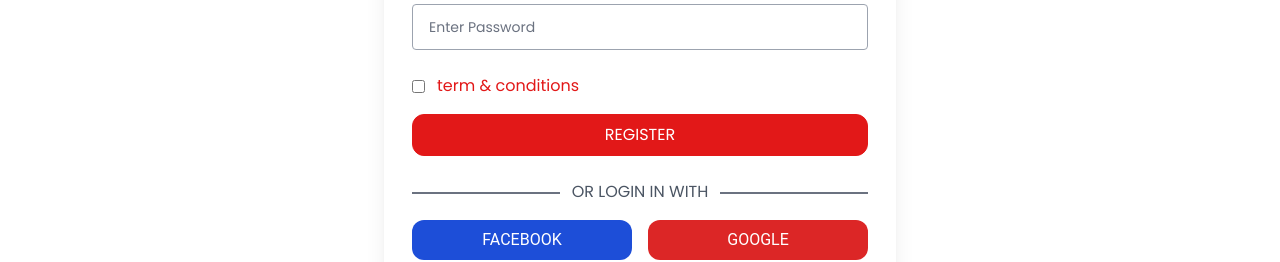
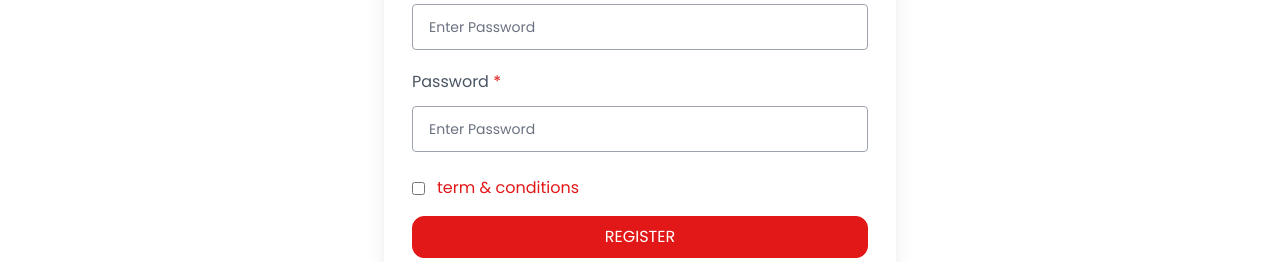
Before and after one commit to efegorkemumit/React_Django_Mutli_Vendor, a React (Vite) app in the folder vite-project/: page /register in a window 1280 px wide. Shown: the part 556-818 px from the top of the page. Built offline with nearby package versions, Linux system fonts and the light colour scheme; no server answers.

Commit message:
register valid 2
Youtube Efe Görkem Ümit

```diff
--- a/vite-project/src/pages/Register.tsx
+++ b/vite-project/src/pages/Register.tsx
@@ -9,10 +9,12 @@ function Register() {
         email:'',
         password:'',
         full_name:'',
+        password2:'',
     });
 
     const [error, setError] = useState(null);
     const [successMessage, setsuccessMessage] = useState(null);
+    const [isCheckboxChecked, setisCheckboxChecked] = useState(false);
 
 
 
@@ -22,6 +24,34 @@ function Register() {
 
     const handleLogin = async(e) =>{
         e.preventDefault();
+
+        if(!isCheckboxChecked)
+        {
+            setError("Please accept the terms before register")
+            setsuccessMessage(null);
+            return;
+        }
+
+        if(formData.full_name==='' || formData.email==='' || formData.password==='')
+        {
+            setError("All field are required")
+            setsuccessMessage(null);
+            return;
+        }
+
+        if(formData.password.length < 6)
+        {
+            setError("Password is longer")
+            setsuccessMessage(null);
+            return;
+        }
+
+        if(formData.password2 != formData.password)
+        {
+            setError("not same password")
+            setsuccessMessage(null);
+            return;
+        }
 
         try{
 
@@ -83,7 +113,12 @@ function Register() {
                 </div>
                 <div>
                     <label class="text-gray-600 mb-3 block"> Password <span class="text-primary" > * </span></label>
-                    <input type="password" class="input-box" name="password" onChange={handeChange} value={formData.password}  placeholder="Enter Password"/>
+                    <input type="password" class="input-box" name="password" onChange={handeChange} value={formData.password}  placeholder="Enter Password" />
+                </div>
+
+                <div>
+                    <label class="text-gray-600 mb-3 block"> Password <span class="text-primary" > * </span></label>
+                    <input type="password" class="input-box" name="password2" onChange={handeChange} value={formData.password2}  placeholder="Enter Password" />
                 </div>
 
 
@@ -91,9 +126,9 @@ function Register() {
 
             <div class="flex items-center justify-between mt-6">
                 <div class="flex items-center">
-                    <input type="checkbox" class="text-primary focus:ring-0 rounded-xl cursor-pointer"/>
+                    <input onChange={(e) =>setisCheckboxChecked(e.target.checked)} type="checkbox" class="text-primary focus:ring-0 rounded-xl cursor-pointer"/>
                     <label class="text-gray-800 ml-3">
-                       <a href="#" class="text-primary"> term & conditions </a>
+                       <span class="text-primary"> term & conditions </span>
                     </label>
 
 
```
Also changed, not shown: 1 other file (tests, documents, lock files or other folders).
